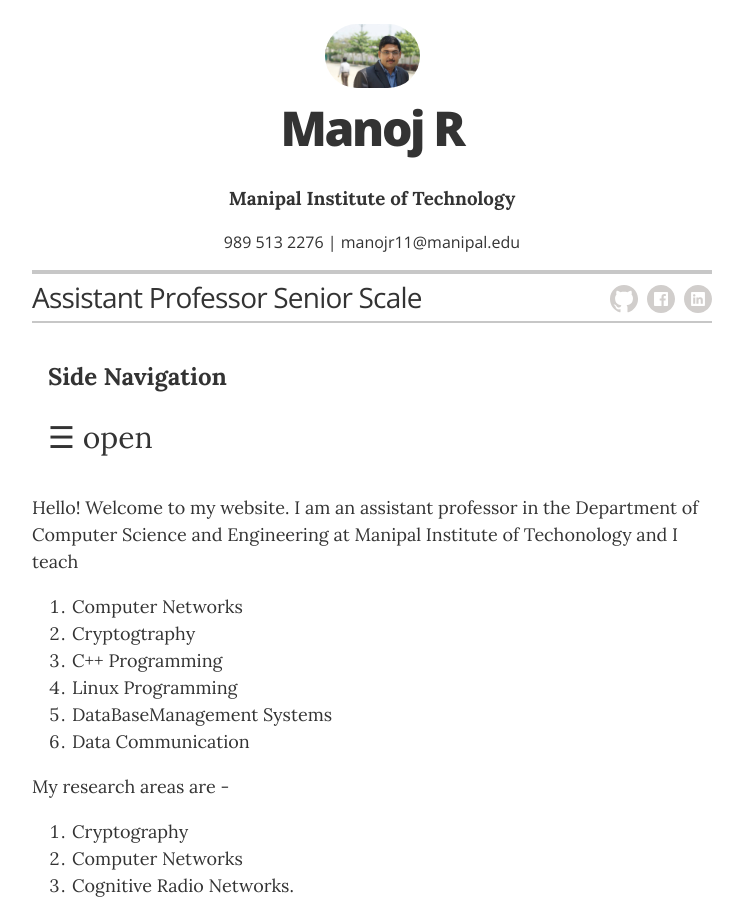
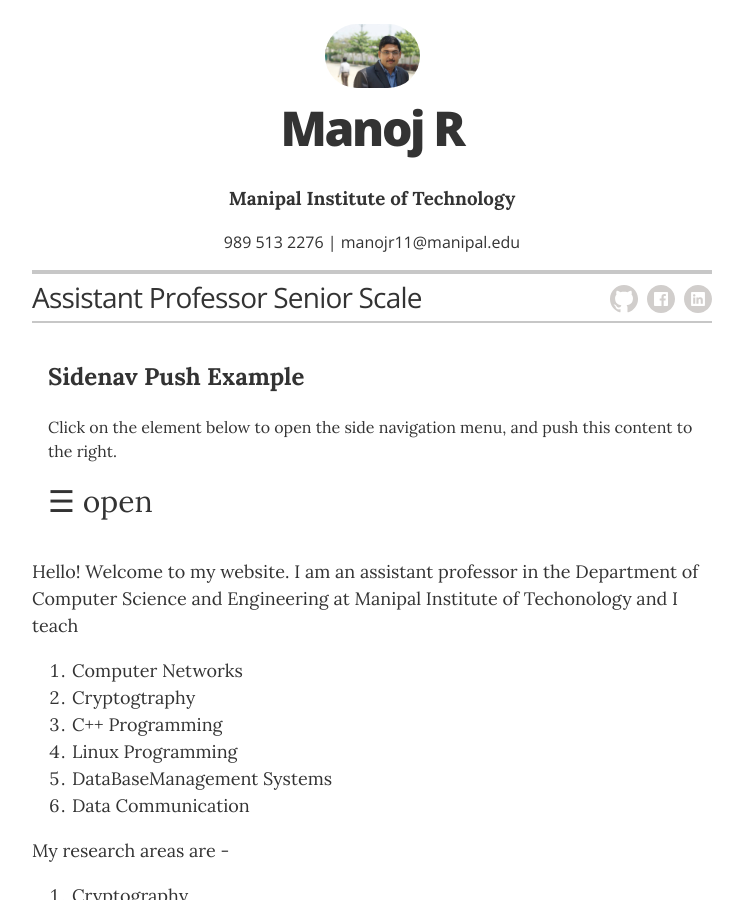
Before and after one commit to manojramchandran/manojramchandran.github.com, a Jekyll site: the page built from index.html, in a window 1280 px wide and 900 px high. Shown: the whole window, without its empty margins (268-1011 px from the left). Built offline with Jekyll 4.4.1, drawn with Linux system fonts in a browser that asks for light colours.

Commit message:
Update resume.html

```diff
--- a/_layouts/resume.html
+++ b/_layouts/resume.html
@@ -32,7 +32,8 @@
         </div>
 
         <!--- FROM HEre changes -->
-        <style>
+       <style>
+
 
 .sidenav {
     height: 100%;
@@ -78,7 +79,7 @@
   .sidenav a {font-size: 18px;}
 }
 </style>
-<div>
+<body>
 
 <div id="mySidenav" class="sidenav">
   <a href="javascript:void(0)" class="closebtn" onclick="closeNav()">&times;</a>
@@ -93,23 +94,24 @@
 </div>
 
 <div id="main">
-  <h2>Side Navigation</h2>
+  <h2>Sidenav Push Example</h2>
+  <p>Click on the element below to open the side navigation menu, and push this content to the right.</p>
   <span style="font-size:30px;cursor:pointer" onclick="openNav()">&#9776; open</span>
 </div>
 
 <script>
 function openNav() {
-    document.getElementById("mySidenav").style.width = "200px";
-    document.getElementById("main").style.marginLeft = "200px";
+    document.getElementById("mySidenav").style.width = "250px";
+    document.getElementById("main").style.marginLeft = "250px";
 }
 
 function closeNav() {
-    document.getElementById("mySidenav").style.width = "10";
-    document.getElementById("main").style.marginLeft= "10";
+    document.getElementById("mySidenav").style.width = "0";
+    document.getElementById("main").style.marginLeft= "0";
 }
 </script>
 
-</div>
+</body>
 
         <div class="executive-summary no-print" itemprop="description">
           <p>Hello! Welcome to my website. I am an assistant professor in the Department of Computer Science and Engineering at Manipal Institute of Techonology and I teach <ol><li>Computer Networks</li><li>Cryptogtraphy</li><li>C++ Programming</li><li>Linux Programming</li><li>DataBaseManagement Systems</li><li>Data Communication</li></ol> My research areas are - <ol><li>Cryptography</li> <li>Computer Networks</li> <li>Cognitive Radio Networks.</li></p>
```
